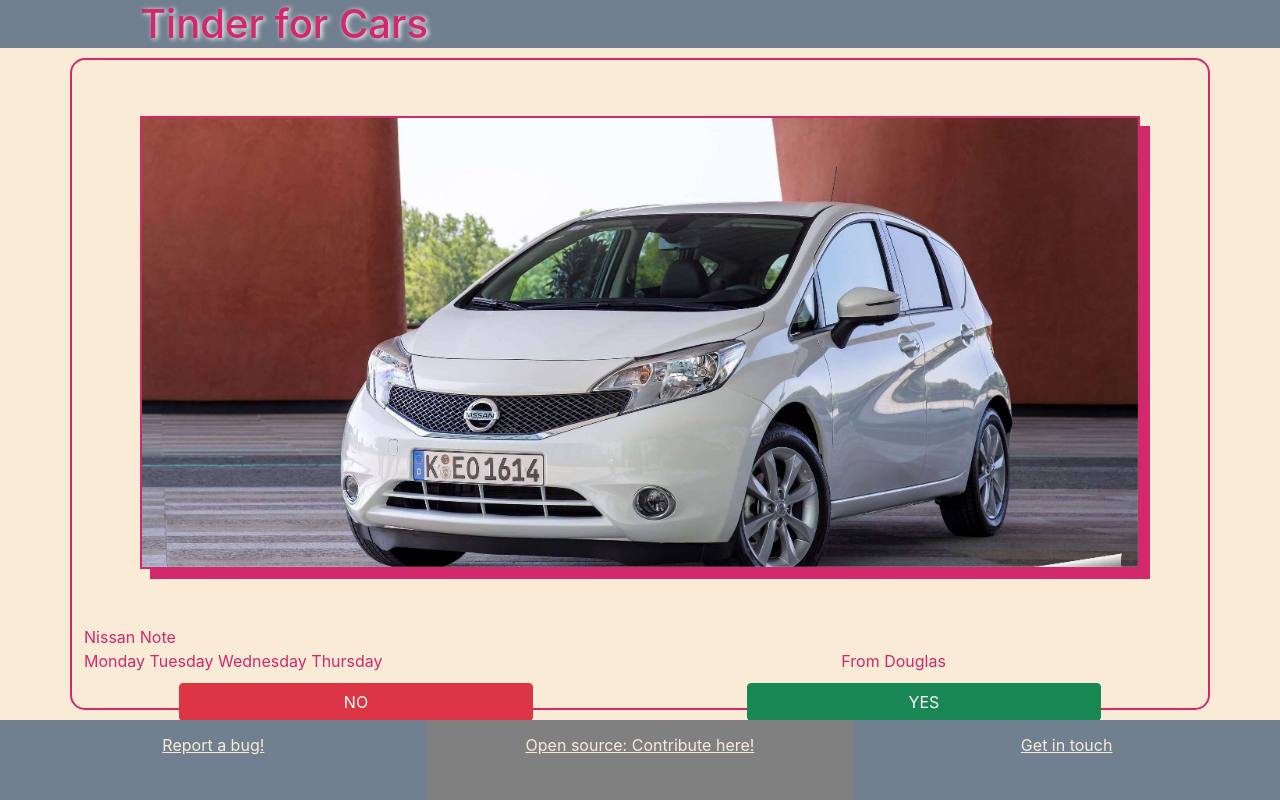
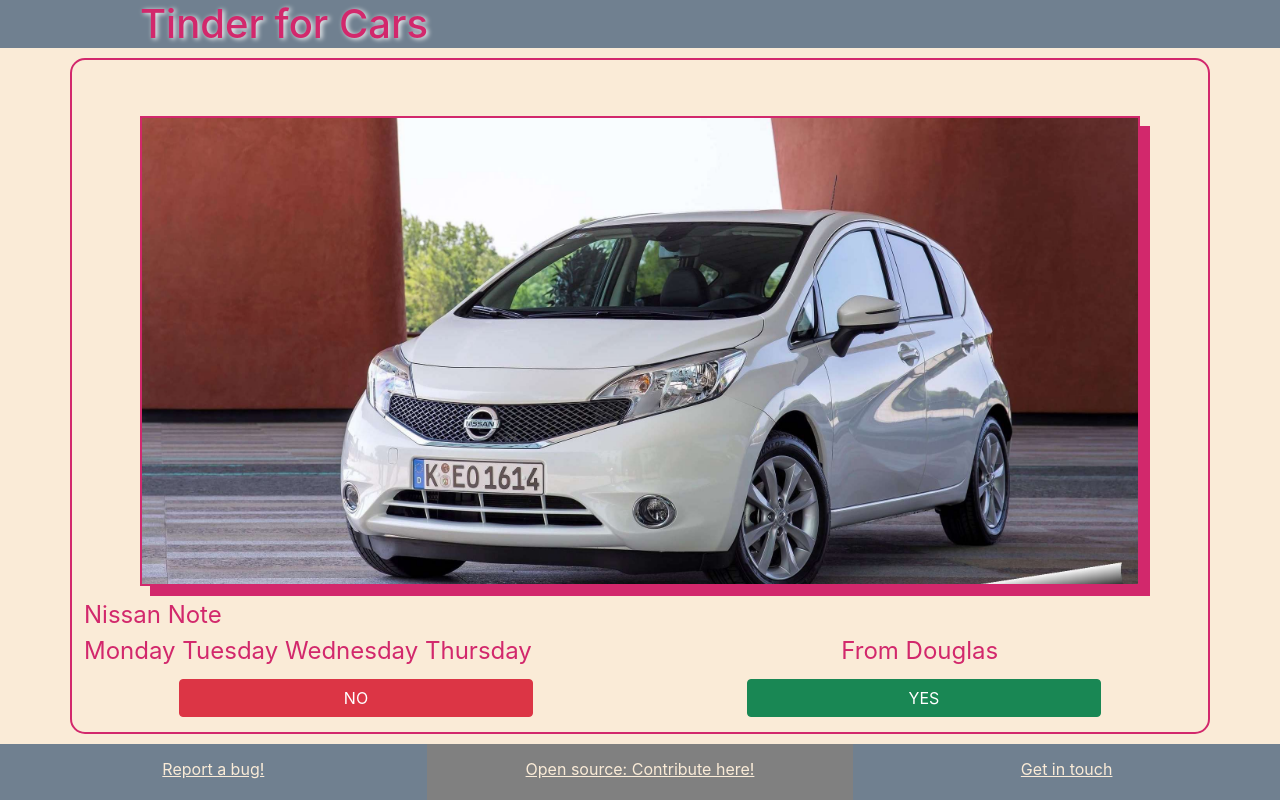
Before and after one commit to AdamDIOM/TinderForCars, a React (Create React App) app: page / in a window 1280 px wide. Built offline with nearby package versions, Linux system fonts and the light colour scheme.

Commit message:
updated text size and positioning to fit smaller screens

```diff
--- a/src/components/Box/Box.css
+++ b/src/components/Box/Box.css
@@ -2,6 +2,7 @@
     border: 2px solid #d2286c;
     border-radius:15px;
     height:100%;
+    font-size:3vh;
 }
 .yesnoButton{
     width:100%;
@@ -12,7 +13,7 @@
     border: 2px solid #d2286c;
     box-shadow: 10px 10px;
     width:90%;
-    margin:5%;
+    margin:5% 5% 1% 5%;
     /*min-height:50%;*/
     height:50%;
     overflow:hidden;
--- a/src/components/Footer/Footer.css
+++ b/src/components/Footer/Footer.css
@@ -1,7 +1,8 @@
 .footer{
     background-color: slategray;
     color:antiquewhite;
-    height:10vh;
+    height:100%;
+    height:7vh;
     /* padding:0px 15px 0px 15px; */
     text-align: center;
     width:100%;
--- a/src/components/Main/Main.css
+++ b/src/components/Main/Main.css
@@ -4,7 +4,7 @@
     padding:10px;
     width:100%;
     max-width:100%;
-    height:calc(100vh - 16vh);
+    height:calc(100vh - 13vh);
     margin: 0;
     overflow:scroll;
 }
```
